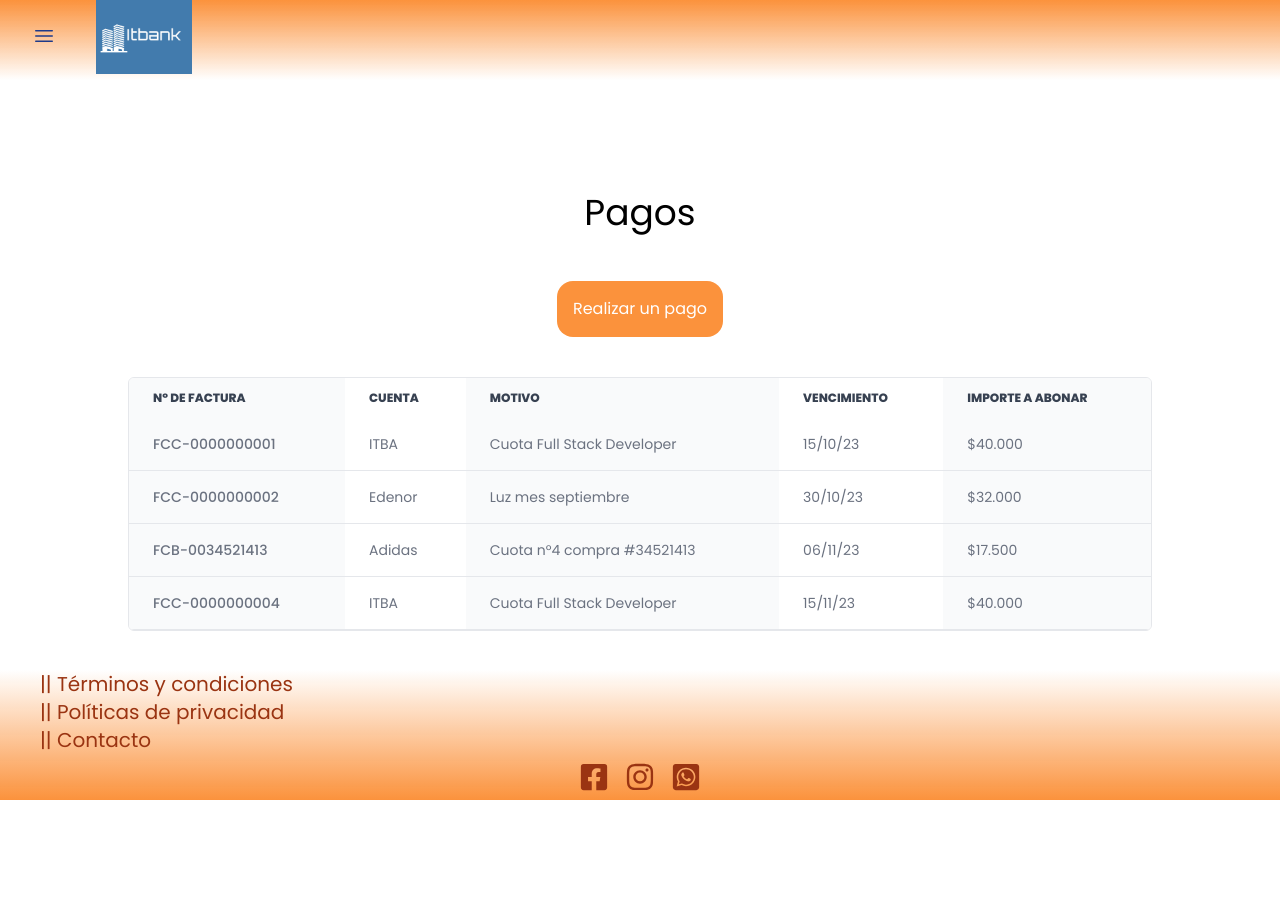
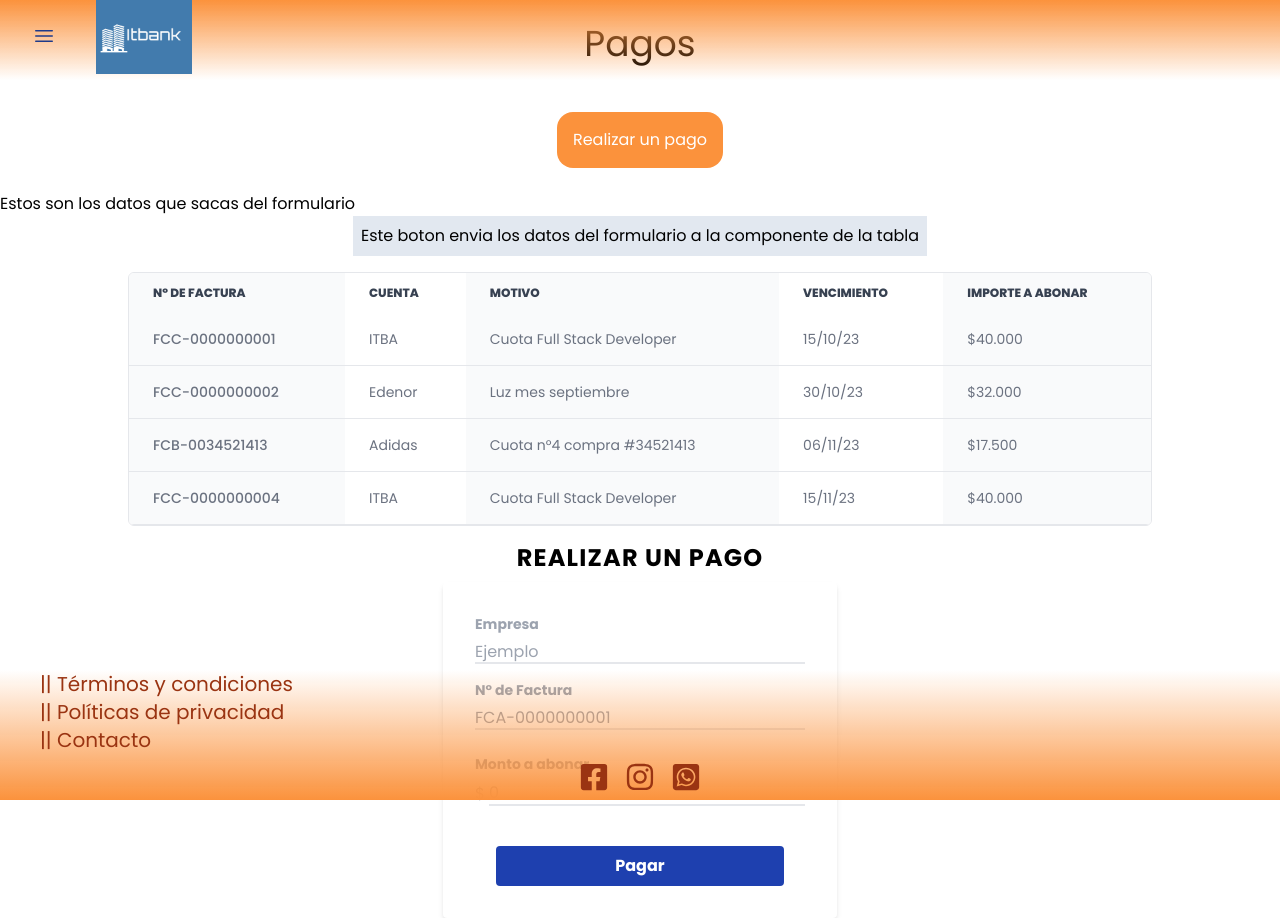
Before and after one commit to NeitRoot/Sprint3-ITBA, a Next.js app: page /pago in a window 1280 px wide. Before the commit the page ends 800 px from the top, so only its background shows below. Built offline with nearby package versions, Linux system fonts and the light colour scheme.

Commit message:
Recordatorio para funcionalidad de pagos

```diff
--- a/app/components/Footer.jsx
+++ b/app/components/Footer.jsx
@@ -9,7 +9,7 @@ const Footer = () => {
   return (
     <>
       <footer className="w-screen fixed bottom-0">
-        <div className="bg-gradient-to-t from-orange-400  h-50 w-screen mt-20">
+        <div className="bg-gradient-to-t from-orange-400 h-50 w-screen">
           <div className="w-80 ">
             <ul className="text-orange-800 text-xl ml-10 sm:mb-5 mt-5">
               <li>
--- /dev/null
+++ b/app/pago/FormPagos.jsx
@@ -0,0 +1,75 @@
+import React from "react";
+
+const FormPagos = () => {
+  return (
+    <section className="flex">
+      <div className="w-[100%] flex flex-col items-center justify-center sm:w-full">
+        <div className=" flex flex-col items-center">
+          <h2 className="text-2xl font-inter font-bold tracking-wider mt-[1rem] mb-2">
+            REALIZAR UN PAGO
+          </h2>
+        </div>
+        <form className="flex flex-col items-center bg-white shadow-md rounded p-8 mx-auto sm:w-[95%]">
+          <div className="mb-4 flex flex-col w-full">
+            <label
+              className="flex text-gray-400 text-sm font-bold mb-2"
+              htmlFor="cbulogin"
+            >
+              Empresa
+            </label>
+            <input
+              className="border-b-2 w-full text-gray-700 leading-tight focus:outline-none"
+              id="cbulogin"
+              type="text"
+              placeholder="Ejemplo"
+            />
+          </div>
+
+          <div className="mb-6 flex flex-col w-full">
+            <label
+              className="flex text-gray-400 text-sm font-bold mb-2"
+              htmlFor="factura"
+            >
+              N° de Factura
+            </label>
+            <input
+              className="border-b-2 w-full  text-gray-700 leading-tight focus:outline-none"
+              id="factura"
+              type="text"
+              placeholder="FCA-0000000001"
+            />
+          </div>
+
+          <div className="mb-6 flex flex-col w-full">
+            <label
+              className="flex text-gray-400 text-sm font-bold mb-2"
+              htmlFor="monto"
+            >
+              Monto a abonar
+            </label>
+            <div className="flex">
+              <p className=" text-gray-400 mr-1 ">$</p>
+              <input
+                className="border-b-2 w-full  text-gray-700 leading-tight focus:outline-none"
+                id="monto"
+                type="number"
+                placeholder="0"
+              />
+            </div>
+          </div>
+
+          <div>
+            <button
+              className="w-72 flex justify-center bg-blue-800 hover:bg-blue-700 text-white font-bold mt-4 py-2 px-16 rounded focus:outline-none focus:shadow-outline"
+              type="button"
+            >
+              Pagar
+            </button>
+          </div>
+        </form>
+      </div>
+    </section>
+  );
+};
+
+export default FormPagos;
--- /dev/null
+++ b/app/pago/TablaPagos.jsx
@@ -0,0 +1,87 @@
+import React from "react";
+
+const TablaPagos = ({ mostrarDatosEnTabla }) => {
+  // Aca se capturan los datos del formulario
+  const datosForm = "Aca van los datos del formulario";
+
+  return (
+    <>
+      <div className="mx-auto bg-slate-200 p-2">
+        <button onClick={() => mostrarDatosEnTabla(datosForm)}>
+          Este boton envia los datos del formulario a la componente de la tabla
+        </button>
+      </div>
+      <section className="relative overflow-x-auto border rounded-md mt-4 mx-auto w-4/5">
+        <table className="w-full text-sm text-left text-gray-500">
+          {/* Titulos */}
+          <thead className="text-xs text-gray-700 uppercase">
+            <tr>
+              <th scope="col" className="px-6 py-3 bg-gray-50 font-extrabold">
+                N° de factura
+              </th>
+              <th scope="col" className="px-6 py-3 font-extrabold">
+                Cuenta
+              </th>
+              <th scope="col" className="px-6 py-3 bg-gray-50 font-extrabold">
+                Motivo
+              </th>
+              <th scope="col" className="px-6 py-3 font-extrabold">
+                Vencimiento
+              </th>
+              <th scope="col" className="px-6 py-3 bg-gray-50 font-extrabold">
+                Importe a abonar
+              </th>
+            </tr>
+          </thead>
+          {/* Datos */}
+          <tbody>
+            <tr className="border-b border-gray-200 ">
+              <td className="px-6 py-4 font-medium bg-gray-50">
+                FCC-0000000001
+              </td>
+              <td className="px-6 py-4">ITBA</td>
+              <td className="px-6 py-4 bg-gray-50 ">
+                Cuota Full Stack Developer
+              </td>
+              <td className="px-6 py-4">15/10/23</td>
+              <td className="px-6 py-4 bg-gray-50 ">$40.000</td>
+            </tr>
+            <tr className="border-b border-gray-200 ">
+              <td className="px-6 py-4 font-medium bg-gray-50">
+                FCC-0000000002
+              </td>
+              <td className="px-6 py-4">Edenor</td>
+              <td className="px-6 py-4 bg-gray-50 ">Luz mes septiembre</td>
+              <td className="px-6 py-4">30/10/23</td>
+              <td className="px-6 py-4 bg-gray-50">$32.000</td>
+            </tr>
+            <tr className="border-b border-gray-200 ">
+              <td className="px-6 py-4 font-medium bg-gray-50">
+                FCB-0034521413
+              </td>
+              <td className="px-6 py-4">Adidas</td>
+              <td className="px-6 py-4 bg-gray-50 ">
+                Cuota n°4 compra #34521413
+              </td>
+              <td className="px-6 py-4">06/11/23</td>
+              <td className="px-6 py-4 bg-gray-50">$17.500</td>
+            </tr>
+            <tr className="border-b border-gray-200 ">
+              <td className="px-6 py-4 font-medium bg-gray-50">
+                FCC-0000000004
+              </td>
+              <td className="px-6 py-4">ITBA</td>
+              <td className="px-6 py-4 bg-gray-50 ">
+                Cuota Full Stack Developer
+              </td>
+              <td className="px-6 py-4">15/11/23</td>
+              <td className="px-6 py-4 bg-gray-50">$40.000</td>
+            </tr>
+          </tbody>
+        </table>
+      </section>
+    </>
+  );
+};
+
+export default TablaPagos;
--- a/app/pago/page.jsx
+++ b/app/pago/page.jsx
@@ -1,74 +1,35 @@
-import Footer from "@/app/components/Footer";
+"use client";
+import { useState } from "react";
 import Header from "@/app/components/Header";
 import SideBar from "@/app/components/Sidebar";
-import Link from "next/link";
+import Footer from "@/app/components/Footer";
+import TablaPagos from "./TablaPagos";
+import FormPagos from "./FormPagos";
 
 const Pagos = () => {
+  const [datos, estableceDatos] = useState("");
+
+  // funcion para capturar los datos del formulario
+  const mostrarDatosEnTabla = (datosDelForm) => {
+    estableceDatos(datosDelForm);
+  };
+
   return (
     <>
       <Header />
       <SideBar />
       <h1 className="flex justify-center my-6 text-4xl">Pagos</h1>
       <div className="flex justify-center my-6 text-1xl">
-        <Link href="/pagar" >
-          <button className="bg-orange-400 p-4 rounded-2xl text-white">Realizar un pago</button>
-        </Link>
+        <button className="bg-orange-400 p-4 rounded-2xl text-white">
+          Realizar un pago
+        </button>
       </div>
-      <section className="relative overflow-x-auto border rounded-md mt-4 mx-auto w-4/5">
-        <table className="w-full text-sm text-left text-gray-500">
-          {/* Titulos */}
-          <thead className="text-xs text-gray-700 uppercase">
-            <tr>
-              <th scope="col" className="px-6 py-3 bg-gray-50 font-extrabold">
-                N° de factura
-              </th>
-              <th scope="col" className="px-6 py-3 font-extrabold">
-                Cuenta
-              </th>
-              <th scope="col" className="px-6 py-3 bg-gray-50 font-extrabold">
-                Motivo
-              </th>
-              <th scope="col" className="px-6 py-3 font-extrabold">
-                Vencimiento
-              </th>
-              <th scope="col" className="px-6 py-3 bg-gray-50 font-extrabold">
-                Importe a abonar
-              </th>
-            </tr>
-          </thead>
-          {/* Datos */}
-          <tbody>
-            <tr className="border-b border-gray-200 ">
-              <td className="px-6 py-4 font-medium bg-gray-50">FCC-0000000001</td>
-              <td className="px-6 py-4">ITBA</td>
-              <td className="px-6 py-4 bg-gray-50 ">Cuota Full Stack Developer</td>
-              <td className="px-6 py-4">15/10/23</td>
-              <td className="px-6 py-4 bg-gray-50 ">$40.000</td>
-            </tr>
-            <tr className="border-b border-gray-200 ">
-              <td className="px-6 py-4 font-medium bg-gray-50">FCC-0000000002</td>
-              <td className="px-6 py-4">Edenor</td>
-              <td className="px-6 py-4 bg-gray-50 ">Luz mes septiembre</td>
-              <td className="px-6 py-4">30/10/23</td>
-              <td className="px-6 py-4 bg-gray-50">$32.000</td>
-            </tr>
-            <tr className="border-b border-gray-200 ">
-              <td className="px-6 py-4 font-medium bg-gray-50">FCB-0034521413</td>
-              <td className="px-6 py-4">Adidas</td>
-              <td className="px-6 py-4 bg-gray-50 ">Cuota n°4 compra #34521413</td>
-              <td className="px-6 py-4">06/11/23</td>
-              <td className="px-6 py-4 bg-gray-50">$17.500</td>
-            </tr>
-            <tr className="border-b border-gray-200 ">
-              <td className="px-6 py-4 font-medium bg-gray-50">FCC-0000000004</td>
-              <td className="px-6 py-4">ITBA</td>
-              <td className="px-6 py-4 bg-gray-50 ">Cuota Full Stack Developer</td>
-              <td className="px-6 py-4">15/11/23</td>
-              <td className="px-6 py-4 bg-gray-50">$40.000</td>
-            </tr>
-          </tbody>
-        </table>
-      </section>
+      <div>
+        <p>Estos son los datos que sacas del formulario</p>
+        {datos}
+      </div>
+      <TablaPagos mostrarDatosEnTabla={mostrarDatosEnTabla} />
+      <FormPagos />
       <Footer />
     </>
   );
```
